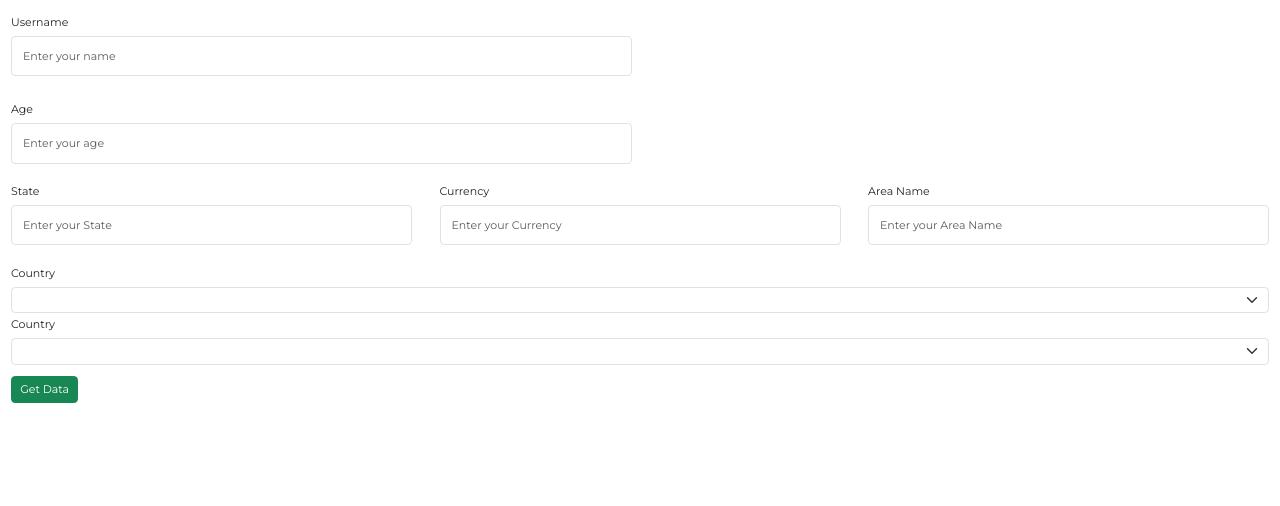
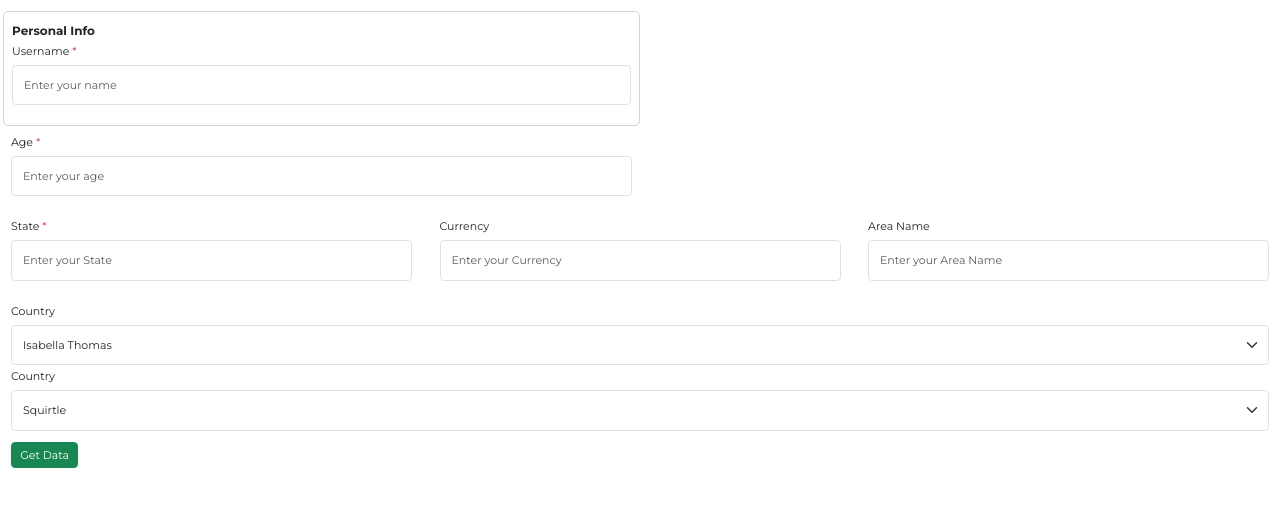
Before and after one commit to Denil-Doss-ZS0463/Angular_v17, an Angular app in the folder Angular17_DemoProject/: page / in a window 1280 px wide. Shown: the top 506 px of the page. Built offline with nearby package versions, Linux system fonts and the light colour scheme.

Commit message:
Alignment Fix in Common Textbox
Alignment Fix in Common Textbox

```diff
--- a/Angular17_DemoProject/src/app/common-libraies/common-dropdown/common-dropdown.component.html
+++ b/Angular17_DemoProject/src/app/common-libraies/common-dropdown/common-dropdown.component.html
@@ -2,28 +2,27 @@
     <div class="form-group mt-1">
         <label [for]="idSelector" class="form-label ps-0">{{ label }}</label>
         <div class="d- align-items-center">
-            <!-- <input class="form-control" [type]="fieldType" [formControlName]="controlName" [id]="idSelector"
-            [placeholder]="placeholderText" autocomplete="off"
-            [ngClass]="{' border border-danger':showErrors() && parentForm.get(controlName)?.hasError('required')}"> -->
-
-            <select class="form-select" [formControlName]="controlName" [id]="idSelector" autocomplete="off"
+            <select
+                    class="form-select p-3 dropdownValue"
+                    [formControlName]="controlName"
+                    [id]="idSelector"
+                    autocomplete="off"
                     [ngClass]="{' border border-danger':showErrors() && parentForm.get(controlName)?.hasError('required')}">
-                <option value="0">Choose here</option>
-
                         @for(item of dropDownValue; track $index)
                         {
-                  <option [value]="item.id" >{{item[objectKeyToShow]}}</option>
+                            <option class="" [value]="item.id" [selected]="item[objectKeyToShow]">{{item[objectKeyToShow]}}</option>
                         }
             </select>
         </div>
+        <p class="text-danger errorMessage hidden m-0 pb-0">
+            <!-- &nbsp; -->
             @if(showErrors())
             {
-        <p class="text-danger errorMessage m-0">
                 @if(parentForm.get(controlName)?.hasError('required'))
                 {
                     {{errorMessage}}
                 }
+            }
         </p>
-        }
     </div>
 </div>
--- a/Angular17_DemoProject/src/app/common-libraies/common-dropdown/common-dropdown.component.ts
+++ b/Angular17_DemoProject/src/app/common-libraies/common-dropdown/common-dropdown.component.ts
@@ -14,12 +14,23 @@ export class CommonDropdownComponent {
   @Input() controlName!: string;
   @Input() parentForm!: FormGroup;
   @Input() idSelector!:string;
-  @Input() placeholderText!:string;
+  @Input() placeholderText:string = "Choose Here";
   @Input() errorMessage!: string;
   @Input() invalidForm!: boolean | null;
   @Input() dropDownValue:any[] = [];
   @Input() objectKeyToShow:string = "";
-  @Input() selected:any;
+  @Input() selected:any = "";
+
+  constructor() {
+    console.log(this.dropDownValue);
+
+    this.addPlaceholderLabel();
+
+  }
+
+  addPlaceholderLabel() {
+    return this.dropDownValue.unshift({ id: 0, [this.objectKeyToShow]: this.placeholderText });
+  }
   showErrors(): boolean | null {
     const control = this.parentForm.get(this.controlName);
     return control && control.invalid && control.touched;
--- a/Angular17_DemoProject/src/app/common-libraies/common-input-box/common-input-box.component.html
+++ b/Angular17_DemoProject/src/app/common-libraies/common-input-box/common-input-box.component.html
@@ -15,18 +15,21 @@
                 [id]="idSelector"
                 [placeholder]="placeholderText"
                 autocomplete="off"
-                [ngClass]="{' border border-danger':showErrors() && parentForm.get(controlName)?.hasError('required')}">
+                [ngClass]="{' border border-danger':showErrors() && parentForm.get(controlName)?.hasError('required') && required}">
         </div>
 
-        <p class="text-danger errorMessage hidden m-0">
-            &nbsp;
-            @if(showErrors())
+        <p class="text-danger errorMessage hidden m-0 mb-1">
+            @if(showErrors() && required)
             {
                 @if(parentForm.get(controlName)?.hasError('required'))
                 {
                     {{errorMessage}}
                 }
             }
+            @else
+            {
+                &nbsp;
+            }
         </p>
 
     </div>
--- a/Angular17_DemoProject/src/app/core-components/sample-rendering-page/sample-rendering-page.component.html
+++ b/Angular17_DemoProject/src/app/core-components/sample-rendering-page/sample-rendering-page.component.html
@@ -1,10 +1,11 @@
 <form [formGroup]="myForm" class="m-3">
 
-    <div class="row mt-2">
-        <div class="col-6 ">
+    <div class="row mt-2 ">
+        <div class="col-6 outerBorder">
+            <div class="bolderLabel">Personal Info</div>
             <app-common-input-box [label]="'Username'" [controlName]="'username'" [parentForm]="myForm"
                 [fieldType]="'text'" [idSelector]="'username'" [placeholderText]="'Enter your name'"
-                [errorMessage]="'Username is required'" [invalidForm]="invalidForm"></app-common-input-box>
+                [errorMessage]="'Username is required'" [invalidForm]="invalidForm" [required]="true"></app-common-input-box>
         </div>
     </div>
 
@@ -12,7 +13,7 @@
         <div class="col-6 ">
             <app-common-input-box [label]="'Age'" [controlName]="'age'" [parentForm]="myForm" [fieldType]="'number'"
                 [idSelector]="'age'" [placeholderText]="'Enter your age'" [errorMessage]="'Age is required'"
-                [invalidForm]="invalidForm"></app-common-input-box>
+                [invalidForm]="invalidForm" [required]="true"></app-common-input-box>
         </div>
     </div>
 
@@ -20,11 +21,11 @@
 
         <div class="col"><app-common-input-box [label]="'State'" [controlName]="'state'" [parentForm]="myForm"
                 [fieldType]="'text'" [idSelector]="'state'" [placeholderText]="'Enter your State'"
-                [errorMessage]="'State is required'"></app-common-input-box></div>
+                [errorMessage]="'State is required'" [required]="true"></app-common-input-box></div>
 
         <div class="col"><app-common-input-box [label]="'Currency'" [controlName]="'currency'" [parentForm]="myForm"
                 [fieldType]="'text'" [idSelector]="'currency'" [placeholderText]="'Enter your Currency'"
-                [errorMessage]="'Currency is required'"></app-common-input-box></div>
+                [errorMessage]="'Currency is required'" [required]="false"></app-common-input-box></div>
 
         <div class="col"><app-common-input-box [label]="'Area Name'" [controlName]="'areaName'" [parentForm]="myForm"
                 [fieldType]="'text'" [idSelector]="'areaName'" [placeholderText]="'Enter your Area Name'"
@@ -34,7 +35,7 @@
     <div>
         <app-common-dropdown [label]="'Country'" [controlName]="'country'" [parentForm]="myForm"
             [idSelector]="'country'" [placeholderText]="'Enter your Country'" [errorMessage]="'Country is required'"
-            [objectKeyToShow]="'name'"
+            [objectKeyToShow]="'name'"  [selected]="'John Doe'"
             [invalidForm]="invalidForm" [dropDownValue]="users"></app-common-dropdown>
 
             <app-common-dropdown [label]="'Country'" [controlName]="'country'" [parentForm]="myForm"
--- a/Angular17_DemoProject/src/styles.css
+++ b/Angular17_DemoProject/src/styles.css
@@ -9,7 +9,9 @@
 {
     border: 1px solid lightgray;
     border-radius: 5px;
-    padding-top: 5px;
+    padding-top: 10px;
+    padding-left: 20px;
+    padding-right: 20px;
 }
 
 .bolderLabel
```
Also changed, not shown: Angular17_DemoProject/src/app/app.component.html (line endings or trailing spaces). Lines whose indentation alone changed are shown as unchanged.
